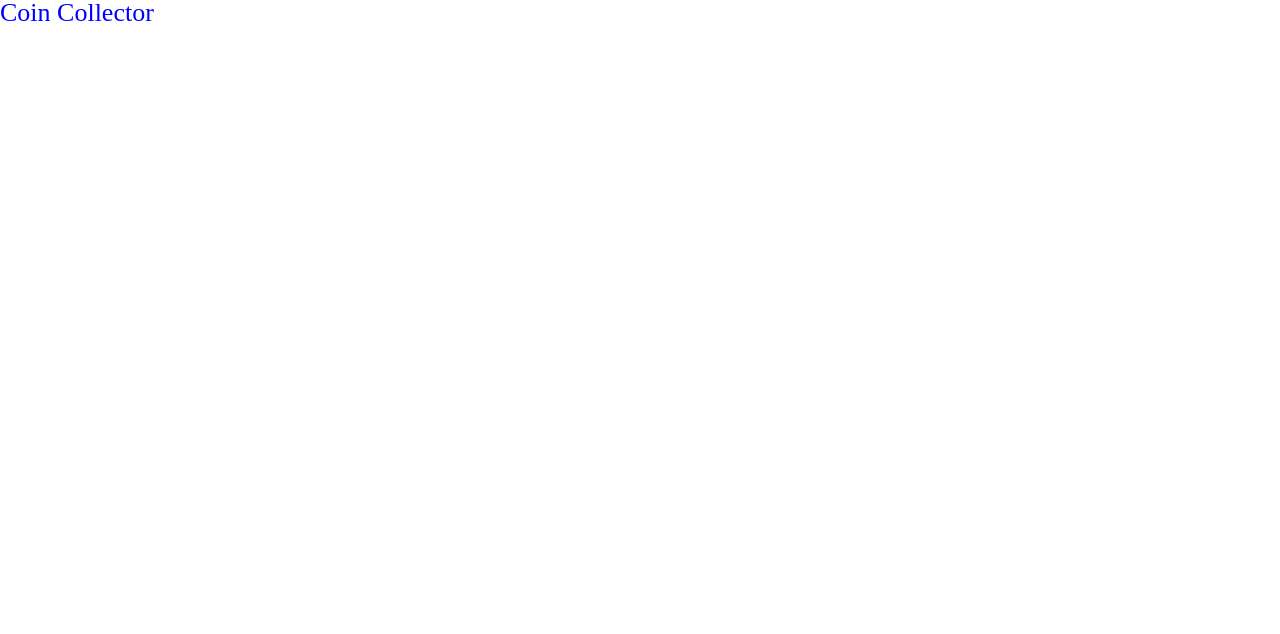
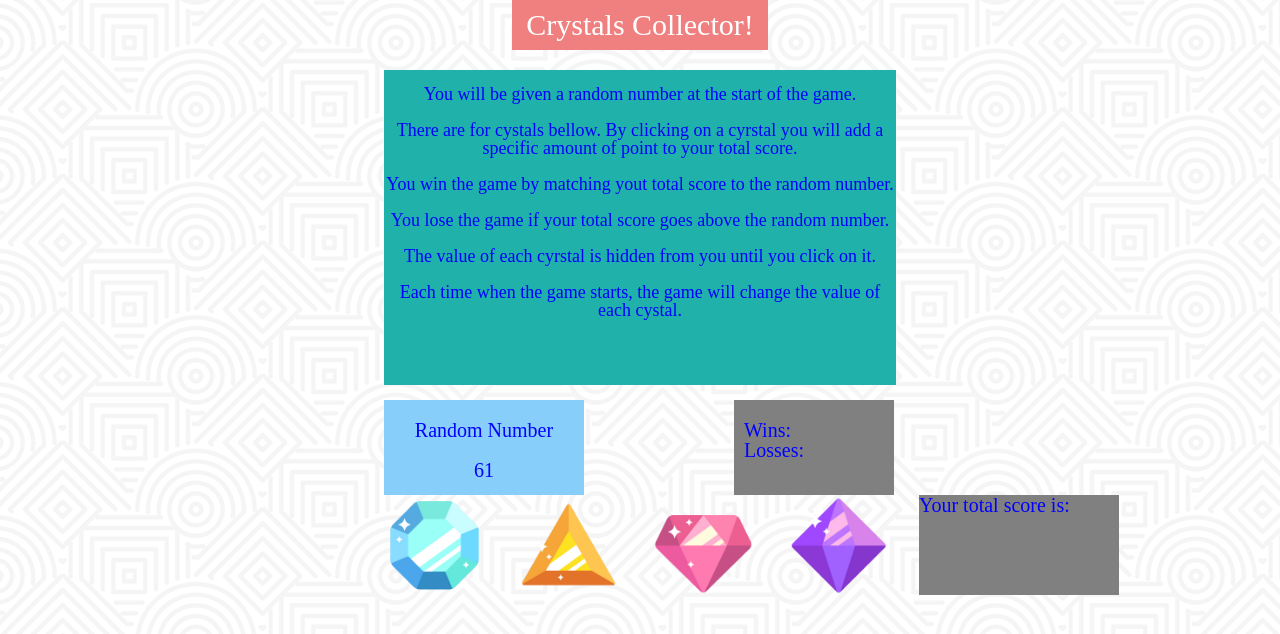
Before and after one commit to rjfernando/week-4-game, a plain HTML site: page index.html in a window 1280 px wide. Drawn offline with nearby package versions, Linux system fonts and the light colour scheme.

Commit message:
javascript and css updates

```diff
--- a/assets/css/style.css
+++ b/assets/css/style.css
@@ -1,11 +1,87 @@
 body {
     margin: 0 auto;
+    padding: 0 auto;
     font-family: Comic;
-    font-size: 26px;
-    background-image: url("assets/images/bowserbackground.jpg");
+    font-size: 20px;
+    background-size: 100%;
+    background-repeat: no-repeat;
+    background: url("../images/hypnotize.png");
+    color: blue;
+    overflow: none;
+}
+
+h1 {
+    font-size: 30px;
+    padding: 10px;
+}
+
+h2, {
+    margin: 10px;
+}
+
+.container {
+    width: 100%;
+    clear: none;
+}
+
+.main-header {
+    text-align: center;
+    color: white;
+    width: 20%;
+    height: 50px;
+    margin-left: 40%;
+    margin-bottom: 20px;
+    background: lightcoral;
+
+}
+.instructions {
+    width: 40%;
+    height: 300px;
+    background: lightseagreen;
+    padding-top: 15px;
+    margin-left: 30%;
+    margin-bottom: 15px;
+    font-size: 18px;
+    text-align: center;
+    position: relative;
+}
+
+.computerNumber {
+    width: 200px;
+    height: 75px;
+    margin-left: 30%;
+    float: left;
+    text-align: center;
+    padding-top: 20px;
+    background: lightskyblue;
 
 }
 
-h1 {
-    color: blue;
+.crystal-image {
+    width: 100px;
+    height: 100px;
+    padding-right: 30px;
 }
+
+.scoreboard {
+    float: left;
+    width: 150px;
+    height: 75px;
+    padding-top: 20px;
+    padding-left: 10px;
+    margin-left: 150px;
+    background: gray;
+    clear: none;
+}
+
+.imageSelection {
+    float: left;
+    margin-left: 30%;
+
+}
+.usersPick {
+    float: left;
+    width: 200px;
+    height: 100px;
+    background: gray;
+}
--- a/assets/javascript/game.js
+++ b/assets/javascript/game.js
@@ -0,0 +1,127 @@
+
+$(document).ready(function() {
+
+    //declare the viarables for the game
+
+    var usersPick = 0;
+    var wins = 0;
+    var losses = 0;
+    // var audio = new audio ("assets/audio/Button-onclick.mp3");
+
+    //use math.floor method to randomize computerNumbers with values of 19-120
+
+    var randomNumber = Math.floor(Math.random() * 101 + 19)
+        $("#randomNumber").text(randomNumber);
+
+    //also use math.floop method for each cystal with values of 1-12
+
+    var blueCrystal = Math.floor(Math.random() * 11 + 1)
+    var orangeCrystal = Math.floor(Math.random() * 11 + 1)
+    var pinkCrystal = Math.floor(Math.random() * 11 + 1)
+    var purpleCrystal = Math.floor(Math.random() * 11 + 1)
+
+    //.....GAME PLAY SECTION.......
+
+    //create function to reset game when user either wins or losses
+
+    function resetGame() {
+        randomNumber = Math.floor(Math.random() * 101 + 19)
+        blueCrystal = Math.floor(Math.random() * 11 + 1)
+        orangeCrystal = Math.floor(Math.random() * 11 + 1)
+        pinkCrystal = Math.floor(Math.random() * 11 + 1)
+        purpleCrystal = Math.floor(Math.random() * 11 + 1)
+        $("#randomNumber").text(randomNumber);
+        usersPick = 0;
+
+    }
+
+    //when clicking on each crystal create a function that will randomize the value to number betwween 1-12
+    //if usersPick is equal to randomNumber user wins and if usersPick is greater than random number user loses.
+
+    $("#blueCrystal").on("click", function() {
+        usersPick = usersPick + blueCrystal;
+            // clickAudio();
+
+            if (usersPick === randomNumber) {
+                win();
+            }
+            else if (usersPick > randomNumber) {
+                lose();
+            }
+
+            $("#totalScore").text(usersPick);
+
+    })
+
+    $("#orangeCrystal").on("click", function() {
+        usersPick = usersPick + orangeCrystal;
+
+
+            if (usersPick === randomNumber){
+                win();
+            }
+            else if (usersPick > randomNumber) {
+                lose();
+            }
+
+            $("#totalScore").text(usersPick);
+    })
+
+    $("#pinkCrystal").on("click", function() {
+        usersPick = usersPick + pinkCrystal;
+
+
+            if (usersPick === randomNumber){
+                win();
+            }
+            else if (usersPick > randomNumber) {
+                lose();
+            }
+
+            $("#totalScore").text(usersPick);
+    })
+
+    $("#purpleCrystal").on("click", function() {
+        usersPick = usersPick + purpleCrystal;
+
+
+            if (usersPick === randomNumber){
+                win();
+
+            }
+            else if (usersPick > randomNumber) {
+                lose();
+            }
+
+            $("#totalScore").text(usersPick);
+    })
+
+   //create functions for wins and losses that include win/lose counter, reset function and alerts.
+
+    function win() {
+        wins +1;
+        resetGame ();
+        $("#wins").text(wins);
+        $("#result").html("You Win!");
+        alert("YOU WIN");
+    }
+
+    $("wins").text(wins);
+
+    function lose() {
+        losses +1;
+        resetGame ();
+        $("#result").html("You Lose!");
+        $("#losses").text(losses);
+        alert("YOU LOST");
+    }
+
+    $("losses").text(losses);
+    // function clickAudio () {
+    //     var audio = newAudio ("../audio/Button-onclick.mp3");
+
+    // }
+
+
+
+});
--- a/index.html
+++ b/index.html
@@ -4,33 +4,58 @@
     <link rel = "stylesheet" type = "text/css" href = "assets/css/reset.css">
     <link rel = "stylesheet" type = "text/css" href = "assets/css/style.css">
     <script src= "https://code.jquery.com/jquery-3.2.1.js" integrity="sha256-DZAnKJ/6XZ9si04Hgrsxu/8s717jcIzLy3oi35EouyE="crossorigin="anonymous"></script>
-    <title>Collect Bowser's Coins</title>
+    <title>Cyrstals Collector</title>
 </head>
 <body>
 
 <div class = "wrapper">
     <div class = "main-header">
-        <h1>Coin Collector</h1>
+        <h1>Crystals Collector!</h1>
     </div>
 </div>
 <div class = "container">
     <div class = "instructions">
+        <p>You will be given a random number at the start of the game.</p>
+            <br>
+        <p>There are for cystals bellow. By clicking on a cyrstal you will add a specific amount of point to your total score.</p>
+            <br>
+        <p>You win the game by matching yout total score to the random number.</p>
+            <br>
+        <p>You lose the game if your total score goes above the random number.</p>
+            <br>
+        <p>The value of each cyrstal is hidden from you until you click on it.</p>
+            <br>
+        <p>Each time when the game starts, the game will change the value of each cystal.</p>
+    </div>
+</div>
+<div class = "container">
+    <div class = "computerNumber">
+        <h2>Random Number</h2>
+        <br>
+        <span id ="randomNumber"></span>
     </div>
 </div>
 <div class = "container">
     <div class = "scoreboard">
+        <h2>Wins:<span id = "wins"></span></h2>
+        <h2>Losses:<span id = "losses"></span></h2>
+        <h2><span id = "result"></span></h2>
     </div>
 </div>
 <div class = "container">
-
+    <div class = "imageSelection">
+    <img src = "assets/images/blue-crystal.png" id = "blueCrystal" class = "crystal-image" alt = "bluecrystal">
+    <img src = "assets/images/orange-crystal.png" id = "orangeCrystal" class = "crystal-image" alt = "orangecrystal">
+    <img src = "assets/images/pink-crystal.png" id = "pinkCrystal" class = "crystal-image" alt = "pinkcrystal">
+    <img src = "assets/images/purple-crystal.png" id = "purpleCrystal" class = "crystal-image" alt = "purplecyrstal">
+    </div>
 </div>
-
-
-
-
-
-
-
+<div class = "container">
+    <div class = "usersPick">
+            <h4>Your total score is:</h4>
+                <span id = "totalScore"></span>
+    </div>
+</div>
 
 
 
```
Also changed, not shown: assets/images/blue-crystal.png (added), assets/images/bowserbackground.jpg (deleted), assets/images/gaming-pattern.png (added), assets/images/hypnotize.png (added), assets/images/orange-crystal.png (added), assets/images/pink-crystal.png (added), assets/images/purple-crystal.png (added), 4 other files.
